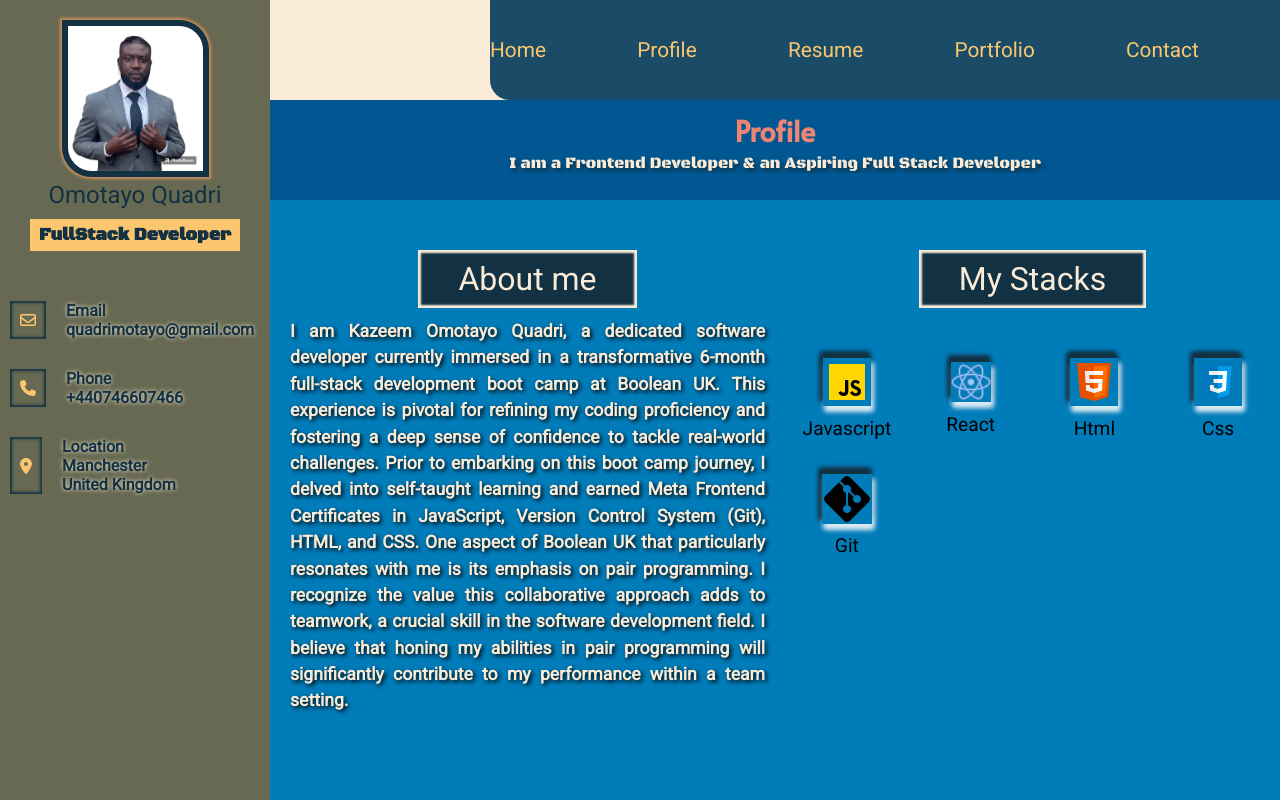
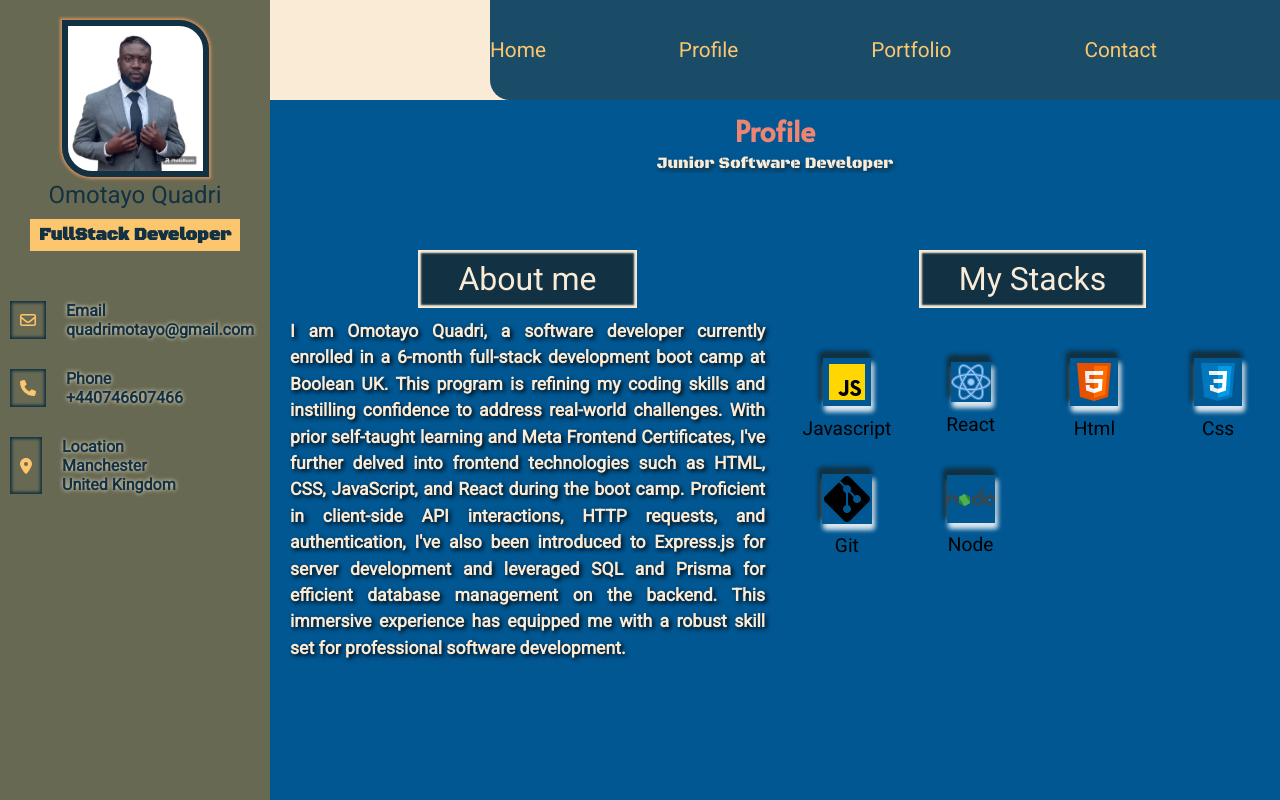
Before and after one commit to Tayokanch/My-Portfolio, a React (Vite) app: page /AboutMe in a window 1280 px wide. Built offline with nearby package versions, Linux system fonts and the light colour scheme.

Commit message:
I need a node js icon and did some modifications

```diff
--- a/src/App.jsx
+++ b/src/App.jsx
@@ -7,7 +7,6 @@ import Profile from "./MainComponents/Profile";
 import Contact from "./MainComponents/Contact";
 
 import Portfolio from "./MainComponents/Portfolio";
-import Resume from "./MainComponents/Resume";
 import Home from "./MainComponents/Home";
 
 import "./App.css";
@@ -26,7 +25,6 @@ function App() {
         <Route path="/AboutMe" element={<Profile />} />
         <Route path="/Contact" element={<Contact />} />
         <Route path="/Portfolio" element={<Portfolio />} />
-        <Route path="/Resume" element={<Resume />} />
       </Routes>
     </>
   );
--- a/src/Header-Components/Header.jsx
+++ b/src/Header-Components/Header.jsx
@@ -24,7 +24,6 @@ function Header() {
       <ul>
         <li onClick={() => handleClick("Home", "/")}>Home</li>
         <li onClick={() => handleClick("Profile", "/Aboutme")}>Profile</li>
-        <li onClick={() => handleClick("Resume", "/Resume")}>Resume</li>
         <li onClick={() => handleClick("Portfolio", "/Portfolio")}>
           Portfolio
         </li>
--- a/src/MainComponents/Profile.css
+++ b/src/MainComponents/Profile.css
@@ -9,7 +9,7 @@
     grid-template-rows: 100px 1fr;
     column-gap: 20px;
     row-gap: 50px;
-    background-color:  #007cb9;
+    background-color:  #005792;
     }
 
 
--- a/src/MainComponents/Profile.jsx
+++ b/src/MainComponents/Profile.jsx
@@ -5,13 +5,14 @@ import Css from "../assets/css.png";
 import Js from "../assets/js.png";
 import react from "../assets/react.png";
 import Git from "../assets/git.png";
+import Node from "../assets/node.png";
 
 function Profile() {
   return (
     <main className="profile-main">
       <section>
         <h3>Profile</h3>
-        <p>I am a Frontend Developer & an Aspiring Full Stack Developer</p>
+        <p> Junior Software Developer</p>
       </section>
 
       <section>
@@ -19,18 +20,17 @@ function Profile() {
           <p>About me</p>
         </div>
         <p>
-          I am Kazeem Omotayo Quadri, a dedicated software developer currently
-          immersed in a transformative 6-month full-stack development boot camp
-          at Boolean UK. This experience is pivotal for refining my coding
-          proficiency and fostering a deep sense of confidence to tackle
-          real-world challenges. Prior to embarking on this boot camp journey, I
-          delved into self-taught learning and earned Meta Frontend Certificates
-          in JavaScript, Version Control System (Git), HTML, and CSS. One aspect
-          of Boolean UK that particularly resonates with me is its emphasis on
-          pair programming. I recognize the value this collaborative approach
-          adds to teamwork, a crucial skill in the software development field. I
-          believe that honing my abilities in pair programming will
-          significantly contribute to my performance within a team setting.
+          I am Omotayo Quadri, a software developer currently enrolled in a
+          6-month full-stack development boot camp at Boolean UK. This program
+          is refining my coding skills and instilling confidence to address
+          real-world challenges. With prior self-taught learning and Meta
+          Frontend Certificates, I've further delved into frontend technologies
+          such as HTML, CSS, JavaScript, and React during the boot camp.
+          Proficient in client-side API interactions, HTTP requests, and
+          authentication, I've also been introduced to Express.js for server
+          development and leveraged SQL and Prisma for efficient database
+          management on the backend. This immersive experience has equipped me
+          with a robust skill set for professional software development.
         </p>
       </section>
       <section>
@@ -58,6 +58,10 @@ function Profile() {
             <img src={Git} alt="Git-Logo" />
             <figcaption>Git</figcaption>
           </li>
+          <li>
+            <img src={Node} alt="Git-Logo" />
+            <figcaption>Node</figcaption>
+          </li>
         </ul>
       </section>
     </main>
```
Also changed, not shown: src/assets/node.png (added).
